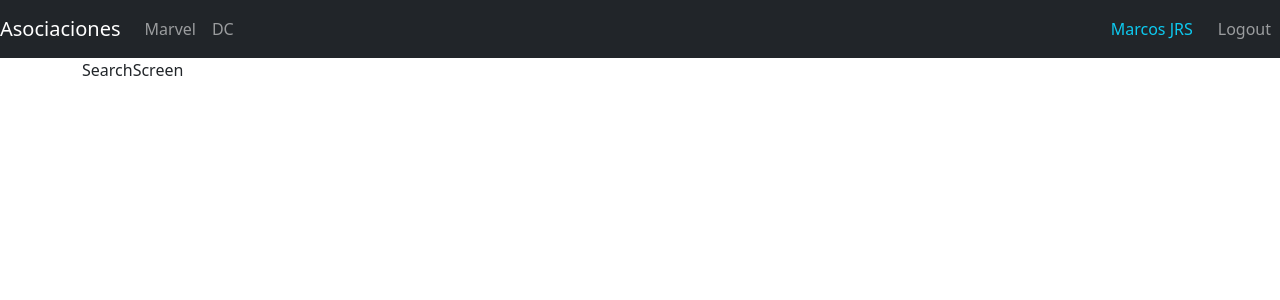
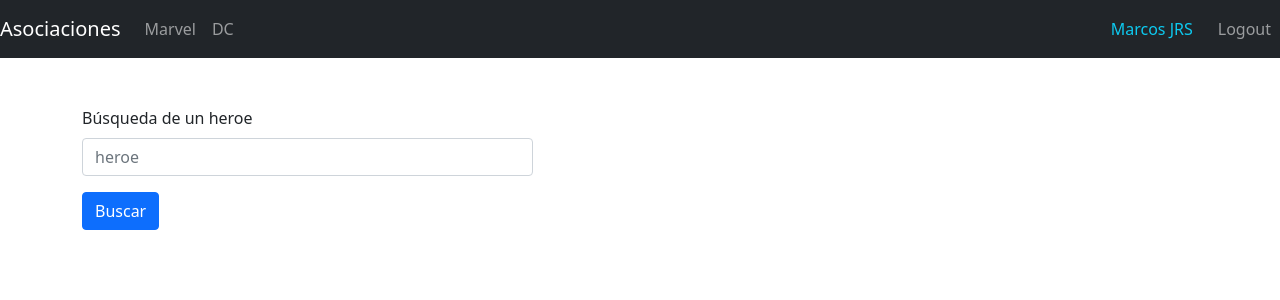
Before and after one commit to marcosjrs/react-heroes, a React (Create React App) app: page /search in a window 1280 px wide. Shown: the top 300 px of the page. Built offline with nearby package versions, Linux system fonts and the light colour scheme.

Commit message:
Formulario de busqueda simple y muestra de resultados (formulario usando un customHook y muestra de heroes devueltos por nuevo servicio)

```diff
--- a/src/components/search/SearchScreen.js
+++ b/src/components/search/SearchScreen.js
@@ -1,7 +1,36 @@
-import React from 'react'
+import React, { useState } from 'react'
+import { useForm } from '../../hooks/useUserForm';
+import { getHeroByName } from '../../services/selectors/getHeroByName';
+import { HeroCard } from '../hero/HeroCard';
 
 export const SearchScreen = () => {
+  const [formulario, handleInputChange] = useForm({search:''});
+  const [heroes, setHeroes] = useState([]);
+  const {search} = formulario;
+
+  const handleSubmit = (e) => {
+     e.preventDefault();
+     setHeroes(getHeroByName(search));
+  };
+
   return (
-    <div>SearchScreen</div>
+    <div className='row mt-5'>
+      <div className='col-5'>
+        <form  onSubmit={handleSubmit}>
+          <div className="mb-3">
+            <label htmlFor="inputSearchCustom" className="form-label">Búsqueda de un heroe</label>
+            <input value={search} onChange={handleInputChange} name="search" type="text" className="form-control" id="inputSearchCustom" placeholder="heroe" />
+          </div>
+          <div className="col-auto">
+            <button type="submit" className="btn btn-primary mb-3">Buscar</button>
+          </div>
+        </form>
+      </div>
+      <div className='col-7'>
+        <div className='row row-cols-1'>
+          { heroes &&  heroes.map( h => <HeroCard key={h.id} {...h}  />) }
+        </div>
+      </div>
+    </div>
   )
 }
--- /dev/null
+++ b/src/hooks/useUserForm.js
@@ -0,0 +1,17 @@
+import { useState } from 'react'
+
+export const useForm = (datosIniciales) => {
+
+  const [formulario, setFormulario] = useState(datosIniciales);
+
+  const handleInputChange = (e) => {
+    console.log(e.target.name, e.target.value);
+    setFormulario({...formulario, [e.target.name]: e.target.value })
+  };
+
+  const resetForm = () => {
+    setFormulario(datosIniciales);
+  }
+
+  return [formulario, handleInputChange, resetForm];
+}
--- /dev/null
+++ b/src/services/selectors/getHeroByName.js
@@ -0,0 +1,6 @@
+import { heroes } from "../../data/heroes";
+
+export const getHeroByName = (name) =>{
+  name = name.toLowerCase();
+  return heroes.filter((h) => h.superhero.toLocaleLowerCase().includes(name));
+}
```
